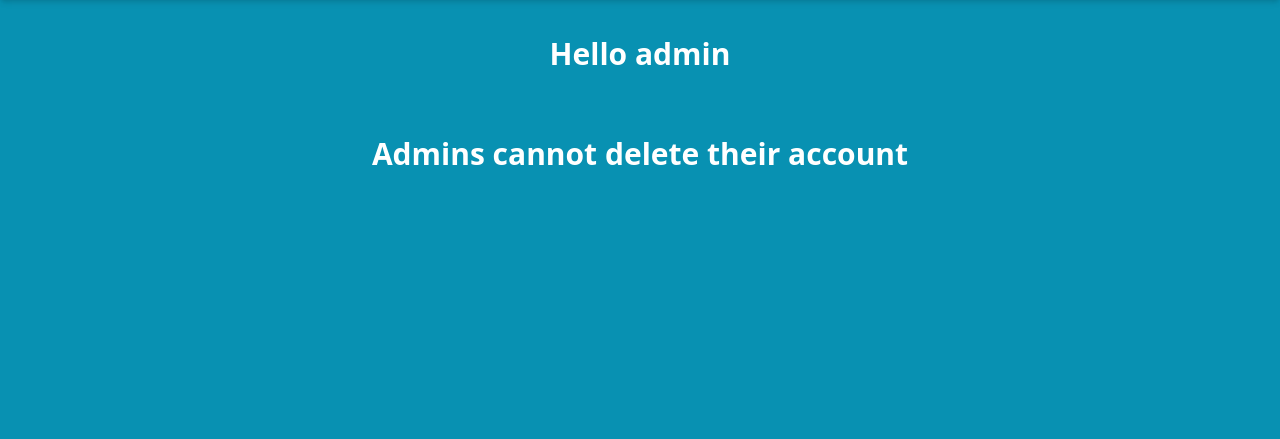
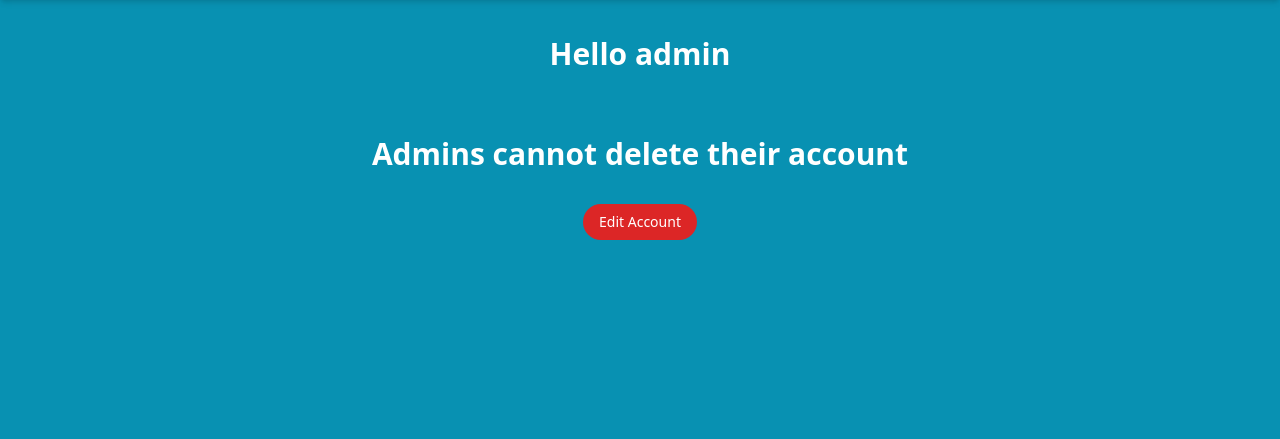
Before and after one commit to laurenrtraining/flask_app, a Flask app: page /my_account in a window 1280 px wide. Shown: the part 64-503 px from the top of the page. Run offline with Flask 3, Linux system fonts and the light colour scheme; a user stored in the database is signed in; data comes from the database, SQL or seed files in the repository; both versions use the stored data as it was after the commit; some libraries are stand-ins or nearby versions.

Commit message:
Added edit feature to user account

```diff
--- a/src/app.py
+++ b/src/app.py
@@ -35,7 +35,8 @@ app.secret_key = os.urandom(24)
 def index():
     groups = Societies.query.all()
     staff_username = session.get('staff_username')
-    return render_template('index.html', groups=groups, staff_username=staff_username)
+    job_role = session.get('job_role')
+    return render_template('index.html', groups=groups, staff_username=staff_username, job_role=job_role)
 
 # Render sign in page
 @app.route('/sign_in.html', methods=['GET','POST'])
@@ -96,14 +97,49 @@ def logout():
 
 ### RENDERING ACCOUNT PAGE AND SETTINGS ###
 
-
 @app.route('/my_account')
 def my_account():
     user_id = session.get('user_id')
+    staff = Staff.query.get(user_id)
     staff_username = session.get('staff_username')
-    staff = Staff.query.get(user_id)
+    job_role = session.get('job_role')
 
-    return render_template('my_account.html', staff=staff, staff_username=staff_username)
+    return render_template('my_account.html', staff=staff, staff_username=staff_username, job_role=job_role)
+    # Account page is rendered
+
+### EDITING GROUPS IN THE DATABASE ###
+
+@app.route('/update_account', methods=['GET','POST'])
+def update_account():
+    job_role = session.get('job_role')
+    user_id = session.get('user_id')
+    if not user_id:
+        return redirect(url_for('sign_in'))
+
+    user = Staff.query.get(user_id)
+    if request.method == 'POST':
+        staff_username = request.form.get('username').strip()
+        staff_email = request.form.get('email').strip()
+        password = request.form.get('password')
+        confirm_password = request.form.get('confirm_password')
+
+        # Validate inputs
+        if password:
+            if password != confirm_password:
+                return render_template('update_account.html', staff_username=user.staff_username, staff_email=user.staff_email, error="Passwords do not match.")
+
+        # Update username and email
+        user.staff_username = staff_username
+        user.staff_email = staff_email
+        user.password = password
+
+        # Commit changes to DB
+        db.session.commit()
+
+        return render_template('my_account.html', staff=user, staff_username=user.staff_username, staff_email=user.staff_email, job_role=job_role, message="Account updated successfully.")
+
+    # GET request: prefill form with current info
+    return render_template('update_account.html', current_username=user.staff_username, current_email=user.staff_email)
 
 @app.route('/staff/<int:staff_id>/delete', methods=['POST'])
 def delete_account(staff_id):
--- a/src/templates/my_account.html
+++ b/src/templates/my_account.html
@@ -61,6 +61,14 @@
         </div>
       </div>
       {% endif %}
+
+      <a href="{{ url_for('update_account') }}">
+        <button
+          class="bg-red-600 text-white px-4 py-2 rounded-full text-sm hover:bg-red-700"
+        >
+          Edit Account
+        </button>
+      </a>
     </main>
 
     <!-- Footer -->
--- a/src/templates/update_account.html
+++ b/src/templates/update_account.html
@@ -86,7 +86,7 @@
             id="confirm_password"
             placeholder="Confirm new password"
             minlength="8"
-            pattern="(?=.*[A-Za-z])(?=.*\d)[A-Za-z\d_@]{8,}"
+            pattern="(?=.*[A-Za-z])(?=.*\d)[A-Za-z\d_@!]{8,}"
             class="mt-1 block w-full px-4 py-2 border border-gray-300 rounded-lg focus:outline-none focus:ring-2 focus:ring-blue-500 pr-10"
           />
           <!-- Show password button -->
```
Also changed, not shown: instance/FLASK_DATABASE.db.
